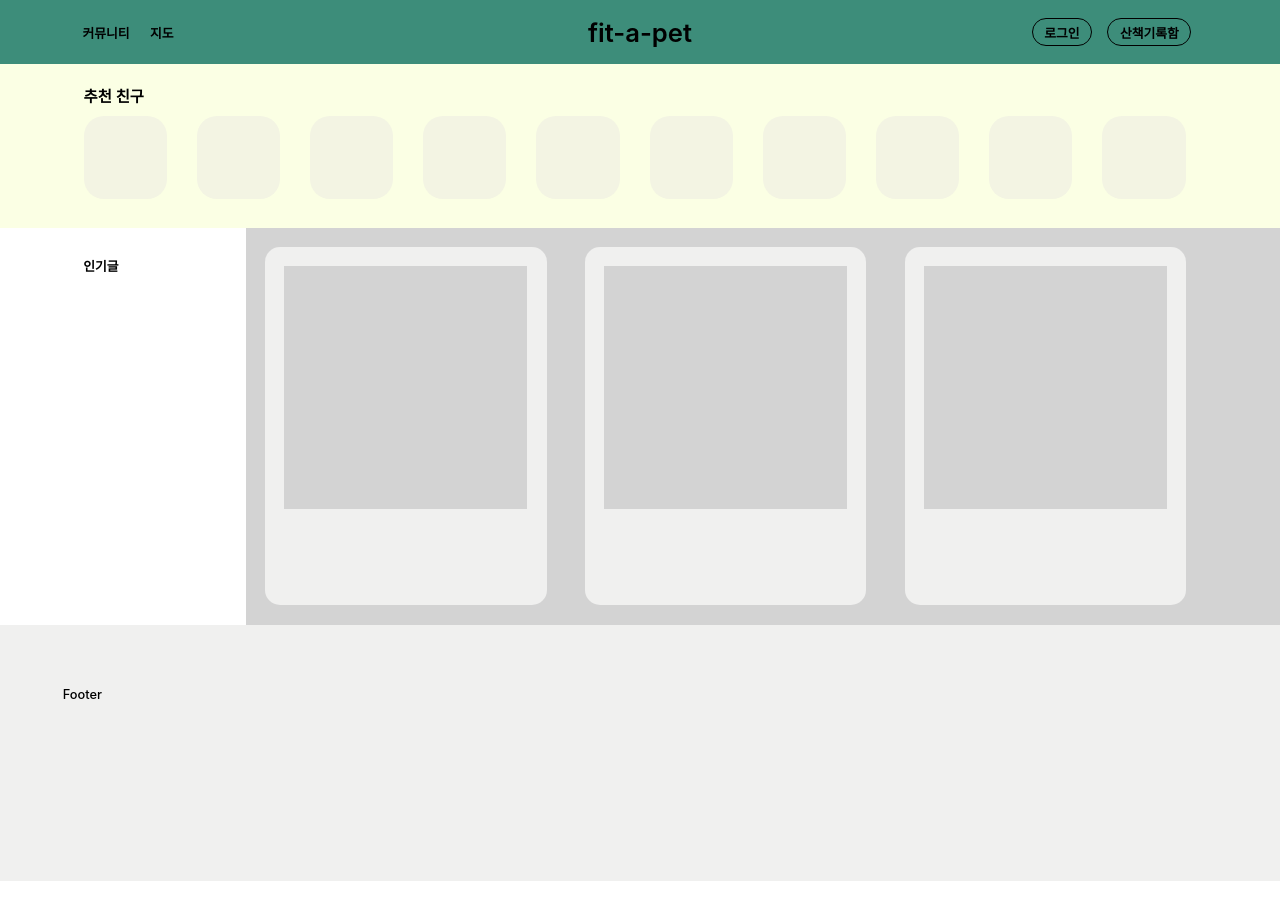
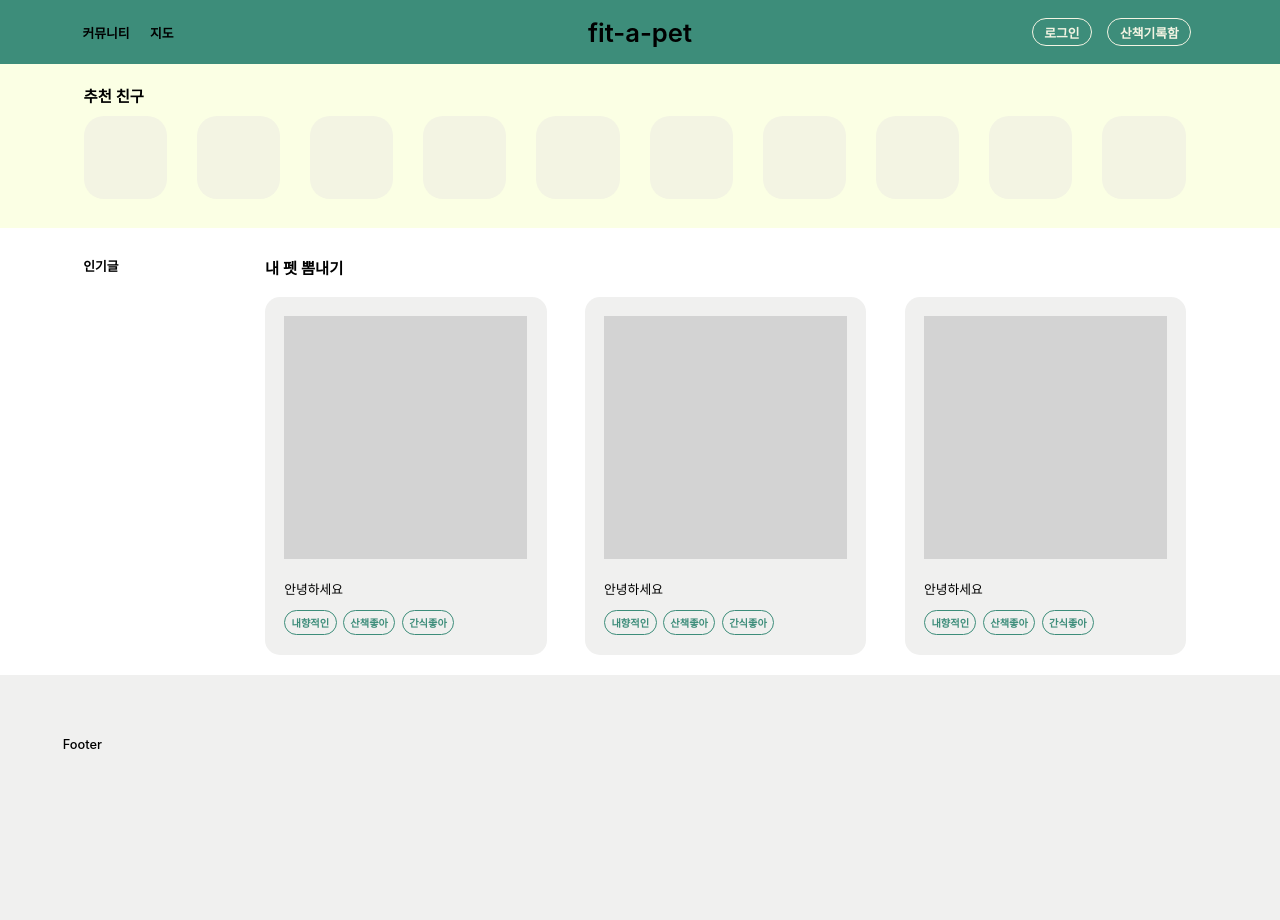
Before and after one commit to umhye1/Fit-a-PetFE, a React (Create React App) app: page /petphoto in a window 1280 px wide. Shown: the top 920 px of the page. Before the commit the page ends 881 px from the top, so only its background shows below. Built offline with nearby package versions, Linux system fonts and the light colour scheme.

Commit message:
ui/community - 내 펫 뽐내기 수정

```diff
--- a/src/components/Card/Card.jsx
+++ b/src/components/Card/Card.jsx
@@ -15,7 +15,6 @@ const CardContainer = styled.div`
 const CardBox = styled.div`
     display: flex;
     flex-direction: column;
-    align-items: center;
     width : 22vw;
     height: 28vw;
     background-color: #F0F0EF;
@@ -30,19 +29,60 @@ const CardImg = styled.div`
     background-color: lightgray;
 `;
 
+const CardTitle = styled.div`
+    font-size: 1vw;
+    font-weight: 500;
+    margin: 1.5vw 1.5vw 0vw 1.5vw;
+`;
+
+const TagContainer = styled.div`
+    margin: 1vw 1.5vw;
+    display: flex;
+    flex-direction: row;
+`;
+
+const TagP = styled.div`
+    margin: 0vw 0.5vw 0.5vw 0vw;
+    border: 0.1vw solid #3D8D7A;
+    border-radius: 20px;
+    padding : 0.3vw 0.5vw;
+    font-size : 0.8vw;
+    font-weight: 700;
+    color: #3D8D7A
+`;
+
 export const Card = () => {
   return (
     <Container>
         <CardContainer>
             <CardBox>
                 <CardImg/>
+                <CardTitle>안녕하세요</CardTitle>
+                <TagContainer>
+                    <TagP>내향적인</TagP>
+                    <TagP>산책좋아</TagP>
+                    <TagP>간식좋아</TagP>
+                </TagContainer>
             </CardBox>
             <CardBox>
                 <CardImg/>
+                <CardTitle>안녕하세요</CardTitle>
+                <TagContainer>
+                    <TagP>내향적인</TagP>
+                    <TagP>산책좋아</TagP>
+                    <TagP>간식좋아</TagP>
+                </TagContainer>
             </CardBox>
             <CardBox>
                 <CardImg/>
+                <CardTitle>안녕하세요</CardTitle>
+                <TagContainer>
+                    <TagP>내향적인</TagP>
+                    <TagP>산책좋아</TagP>
+                    <TagP>간식좋아</TagP>
+                </TagContainer>
             </CardBox>
+
         </CardContainer>
     </Container>
   )
--- a/src/components/Header/Header.jsx
+++ b/src/components/Header/Header.jsx
@@ -78,13 +78,13 @@ const Menu1 = styled(NavLink)`
 const Menu2 = styled(NavLink)`
     font-size: 1vw;
     font-weight: 700;
-    border: 0.08vw solid black;
+    border: 0.08vw solid #F3F4E3;
     border-radius: 20px;
     padding : 0.3vw 0.9vw;
     margin : 0.6vw;
 
     text-decoration: none;
-    color: black;
+    color: #F3F4E3;
     &:visited {
         color: #F3F4E3;
         border: 0.08vw solid #F3F4E3;
--- a/src/pages/Community/PetPhoto/PetPhoto.jsx
+++ b/src/pages/Community/PetPhoto/PetPhoto.jsx
@@ -44,10 +44,14 @@ const CategroyP = styled.div`
 
 const PetPhotoContainer= styled.div`
     width: 100%;
-    background-color: lightgray;
     width: calc(100% - 19.2vw);
 `;
 
+const PetPhotoTitle = styled.div`
+    font-size: 1.2vw;
+    font-weight: 600;
+    padding: 2.19vw 1.5vw 0vw 1.5vw;
+`;
 
 
 const PetPhoto = () => {
@@ -59,6 +63,7 @@ const PetPhoto = () => {
                 <CategroyP>인기글</CategroyP>
             </CategroyContainer>
             <PetPhotoContainer>
+                <PetPhotoTitle>내 펫 뽐내기</PetPhotoTitle>
                 <Card/>
             </PetPhotoContainer>
 
```
